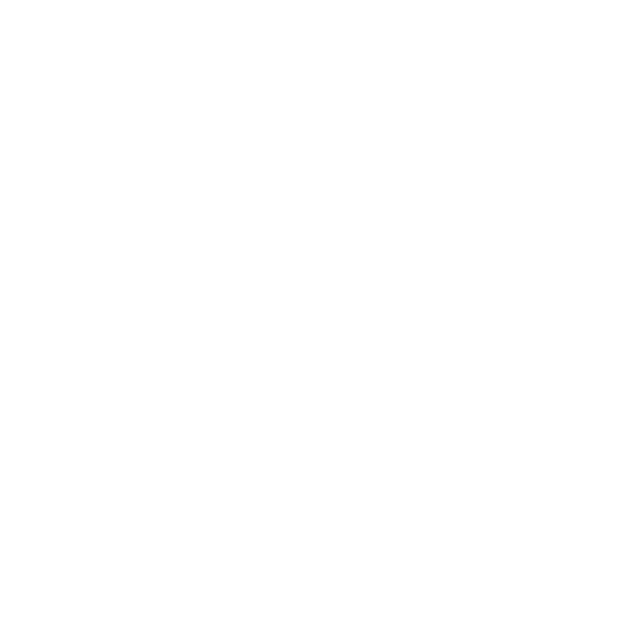
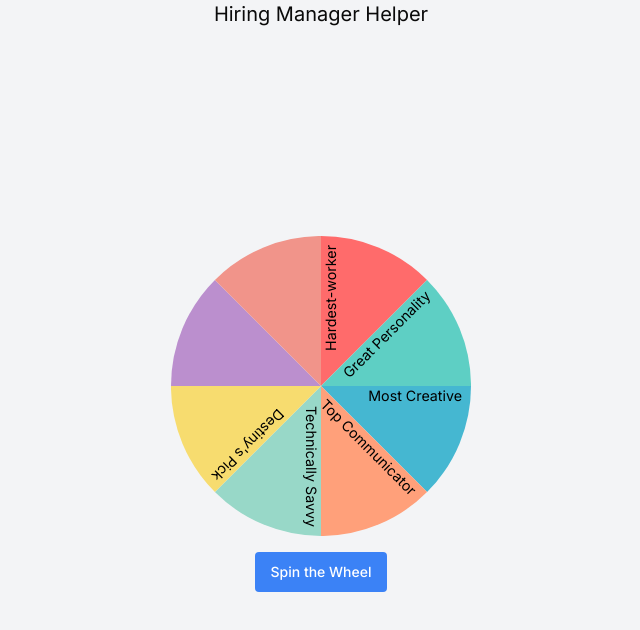
Before and after one commit to ttrowell/hiring-wheel, a Next.js app: page / in a window 1280 px wide. Shown: the top 630 px of the page, without its empty margins (319-959 px from the left). Built offline with nearby package versions, Linux system fonts and the light colour scheme.

Commit message:
customize the wheel

```diff
--- a/app/page.tsx
+++ b/app/page.tsx
@@ -1,10 +1,11 @@
 import HiringWheelPicker from "@/components/HiringWheelPicker"
 import { PricingSimulator } from "@/components/pricing-simulator"
 
+
 export default function Page() {
-  (
+  return (
     <>
-      <PricingSimulator />
+
       <HiringWheelPicker />
     </>
   );
--- a/components/HiringWheelPicker.tsx
+++ b/components/HiringWheelPicker.tsx
@@ -1,9 +1,10 @@
 "use client"
+
 import React, { useState, useEffect } from 'react';
 import { Icon, Icon as Wheel } from 'lucide-react';
 import { Button } from '@/components/ui/button';
 
-const colors = ['#FF6B6B', '#4ECDC4', '#45B7D1', '#FFA07A', '#98D8C8', '#F7DC6F', '#BB8FCE', '#F1948A'];
+const colors = ['#FF6B6B', '#5ECFC4', '#45B7D1', '#FFA07A', '#98D8C8', '#F7DC6F', '#BB8FCE', '#F1948A'];
 const options = [
     "Best Teammate",
     "Most Compatible",
@@ -18,7 +19,7 @@
 const HiringWheelPicker = () => {
     const [rotation, setRotation] = useState(0);
     const [isSpinning, setIsSpinning] = useState(false);
-    const [selectedOption, setSelectedOption] = useState(null);
+    const [selectedOption, setSelectedOption] = useState<string | null>(null);
 
     const spinWheel = () => {
         setIsSpinning(true);
@@ -26,13 +27,16 @@
         setRotation(newRotation);
         setTimeout(() => {
             setIsSpinning(false);
-            //setSelectedOption("Tara Rowell");
+            setSelectedOption(options[Math.floor(Math.random() * options.length)]);
         }, 5000);
     };
 
     return (
+        <div className="flex flex-col items-center justify-center h-screen bg-gray-100 text-xl">
+            Hiring Manager Helper
+
             <div className="flex flex-col items-center justify-center h-screen bg-gray-100">
-            <div className="relative w-64 h-64">
+                <div className="relative w-100 h-100">
                     <svg className="w-full h-full" viewBox="0 0 100 100" style={{ transform: `rotate(${rotation}deg)`, transition: 'transform 5s cubic-bezier(0.25, 0.1, 0.25, 1)' }}>
                         {options.map((option, index) => (
                             <g key={index} transform={`rotate(${index * 45} 50 50)`}>
@@ -40,16 +44,18 @@
                                     d="M50 50 L50 0 A50 50 0 0 1 85.36 14.64 Z"
                                     fill={colors[index]}
                                 />
+
                                 <text
                                     x="75"
                                     y="10"
-                                fontSize="4"
-                                fill="white"
-                                textAnchor="middle"
-                                transform="rotate(22.5 50 50)"
+                                    fontSize="4.75"
+                                    fill="black"
+                                    textAnchor="end"
+                                    transform="rotate(180 44 50) translate(10 45)"
                                 >
                                     {option}
                                 </text>
+
                             </g>
                         ))}
                     </svg>
@@ -59,16 +65,17 @@
                 </div>
                 <Button
                     onClick={spinWheel}
-                disabled={isSpinning}
+                    //disabled={isSpinning}
                     className="mt-4 px-4 py-2 bg-blue-500 text-white rounded hover:bg-blue-600 focus:outline-none focus:ring-2 focus:ring-blue-500 focus:ring-opacity-50"
                 >
-                {isSpinning ? 'Spinning...' : 'Spin the Wheel'}
+                    {isSpinning ? 'The Offer Goes to...' : 'Spin the Wheel'}
                 </Button>
                 {selectedOption && (
                     <div className="mt-4 text-xl font-bold">
-                    Selected Candidate: {selectedOption}
+                        Selection Made!  {selectedOption} - Tara Rowell!
                     </div>
                 )}
+            </div>
         </div>
     );
 };
--- a/components/ui/use-toast.tsx
+++ b/components/ui/use-toast.tsx
@@ -4,6 +4,9 @@
 import { X } from "lucide-react"
 
 import { cn } from "@/lib/utils"
+
+
+
 
 const ToastProvider = ToastPrimitives.Provider
 
```
Lines whose indentation alone changed are shown as unchanged.
